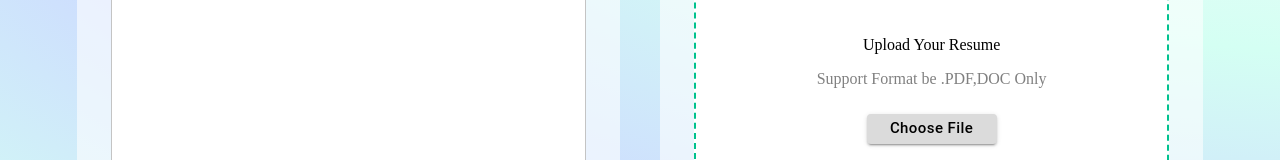
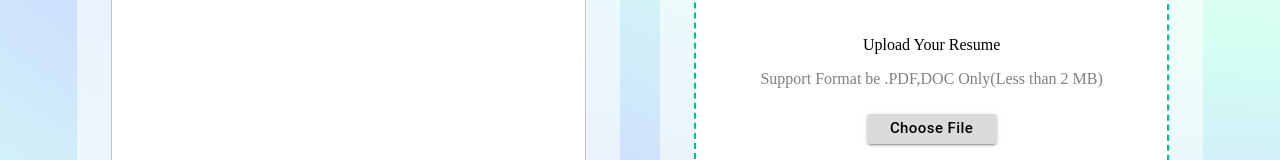
Before and after one commit to srinivas-aapmor/ats-fullstack, a React (Vite) app: page /upload in a window 1280 px wide. Shown: the part 286-446 px from the top of the page. Built offline with nearby package versions, Linux system fonts and the light colour scheme; some icons are missing.

Commit message:
added discription of file uploading

```diff
--- a/src/pages/Upload.jsx
+++ b/src/pages/Upload.jsx
@@ -148,7 +148,7 @@ export default function Upload() {
                                     Upload Your Resume
                                 </Typography>
                                 <Typography sx={{ color: 'grey' }} variant="h7">
-                                    {' Support Format be .PDF,DOC Only'}
+                                    {' Support Format be .PDF,DOC Only(Less than 2 MB)'}
                                 </Typography>
                                 {!fileName && (
                                     <Button
```
